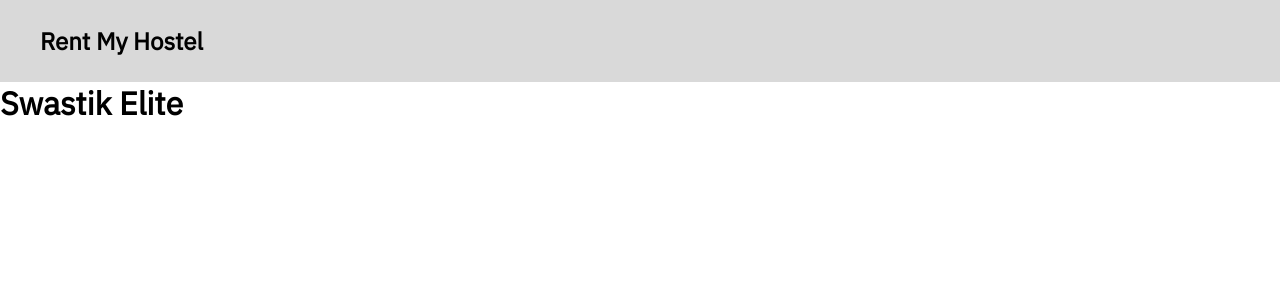
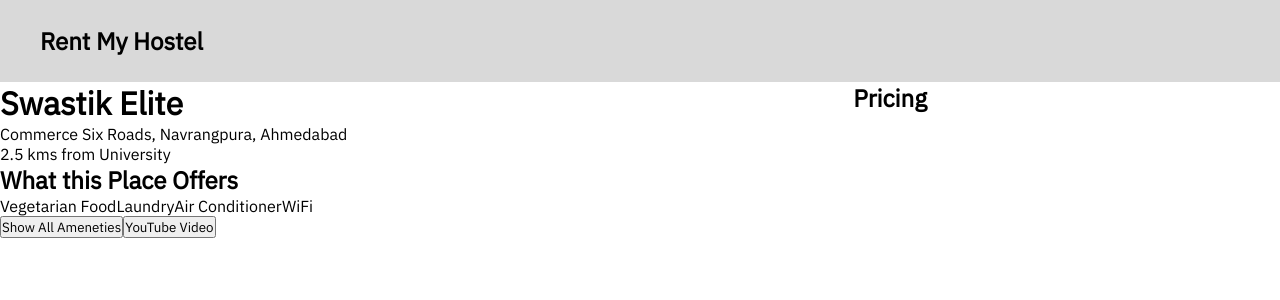
Before and after one commit to pushkarsingh019/rent-my-hostel, a Next.js app: page /pg/1 in a window 1280 px wide. Shown: the top 300 px of the page. Built offline with nearby package versions, Linux system fonts and the light colour scheme.

Commit message:
Basic Hostel Details Page Done

```diff
--- a/data/hostels.js
+++ b/data/hostels.js
@@ -33,7 +33,7 @@ const hostels = [
       },
       {
         featureName: "Jain Food",
-        available: true,
+        available: false,
       },
       {
         featureName: "Laundry",
--- a/package.json
+++ b/package.json
@@ -11,7 +11,8 @@
   "dependencies": {
     "next": "12.2.3",
     "react": "18.2.0",
-    "react-dom": "18.2.0"
+    "react-dom": "18.2.0",
+    "react-responsive-carousel": "^3.2.23"
   },
   "devDependencies": {
     "eslint": "8.21.0",
--- a/pages/pg/[id].jsx
+++ b/pages/pg/[id].jsx
@@ -1,5 +1,10 @@
 import hostels from "../../data/hostels"
-import Navbar from "../../components/Navbar"
+import Navbar from "../../components/Navbar";
+import Image from "next/image";
+
+import hostelBuilding from "../../public/hostelBuilding.jpeg";
+
+import { Carousel } from "react-responsive-carousel"
 
 
 export function getStaticPaths(){
@@ -22,13 +27,57 @@ export const getStaticProps = async (context) => {
     return {
         props : {hostelData : hostel}
     }
+};
+
+// components
+
+function CarouselSection(){
+    return(
+        <Carousel axis="horizontal">
+            <div>
+                <Image src={hostelBuilding} alt={`image`} />
+                <p className="legend">3 Sharing</p>
+            </div>
+        </Carousel>
+    )
+};
+
+function DetailsSection({hostelData}){
+    return(
+        <div className="hostel-main-grid">
+            <div className="details">
+                <h1>{hostelData.name}</h1>
+                <div className="address-distance-section">
+                    <p>{hostelData.address}</p>
+                    <p>{hostelData.distanceFromUniversity}</p>
+                </div>
+                <div className="features-section">
+                    <h2>What this Place Offers</h2>
+                    <div  className="features">
+                        {hostelData.features.map((feature) => {
+                            return(
+                                feature.available === true ? <span>{feature.featureName}</span> : null
+                            )
+                        })}
+                    </div>
+                </div>
+                <div className="actions-section">
+                    <button>Show All Ameneties</button>
+                    <button>YouTube Video</button>
+                </div>
+            </div>
+            <div className="pricing-section">
+                <h2>Pricing</h2>
+            </div>
+        </div>
+    )
 }
 
 function HostelPage({hostelData}){
     return(
         <main>
             <Navbar />
-            <h1>{hostelData.name}</h1>
+            <DetailsSection hostelData={hostelData} />
         </main>
     )
 };
--- a/styles/globals.css
+++ b/styles/globals.css
@@ -205,6 +205,12 @@ footer {
   background-color: var(--background-color);
 }
 
+/* Hostel Details Page */
+
+.hostel-main-grid {
+  display: grid;
+  grid-template-columns: 2fr 1fr;
+}
 
 
 
```
Also changed, not shown: 2 other files (tests, documents, lock files or other folders).
